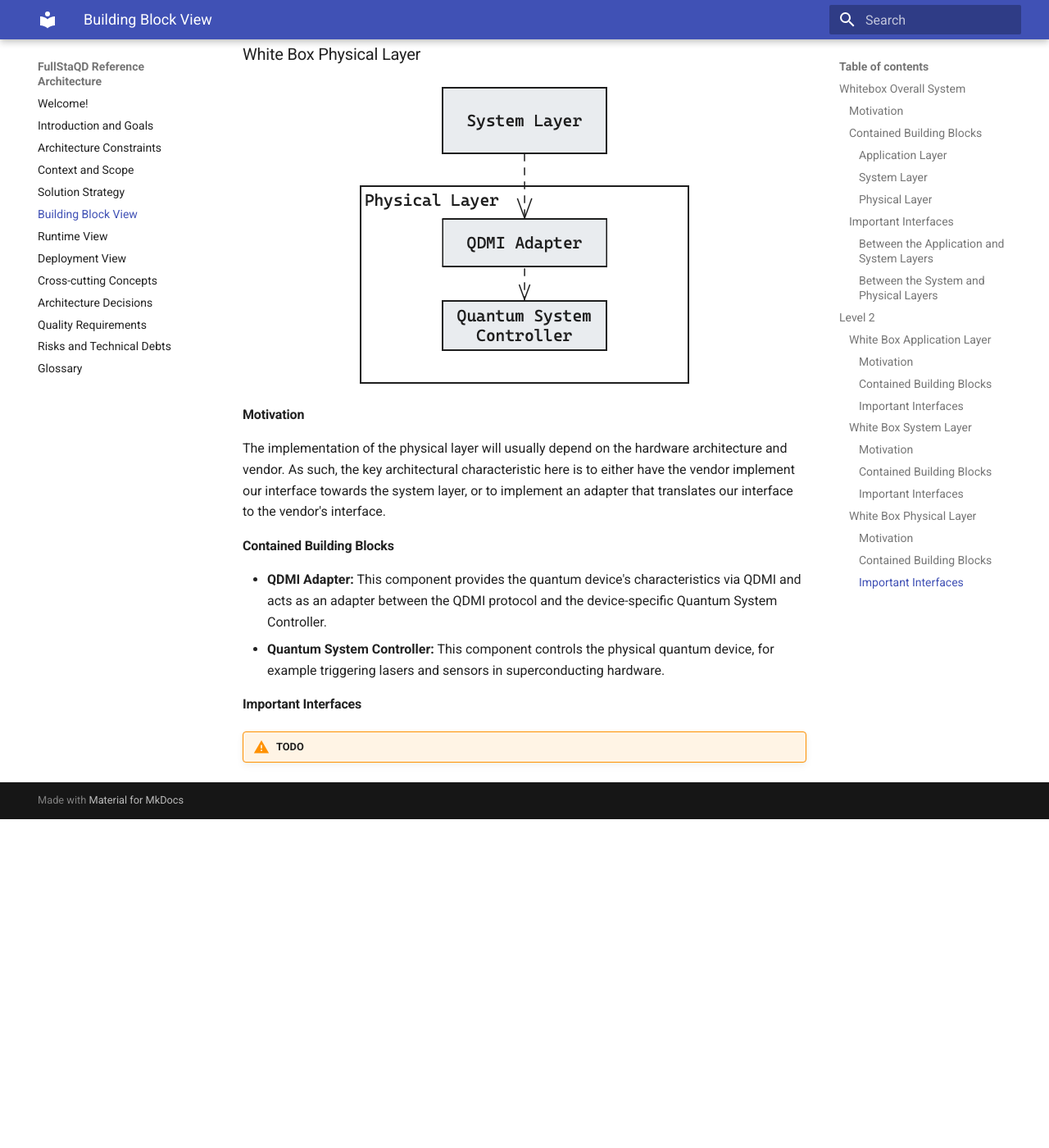
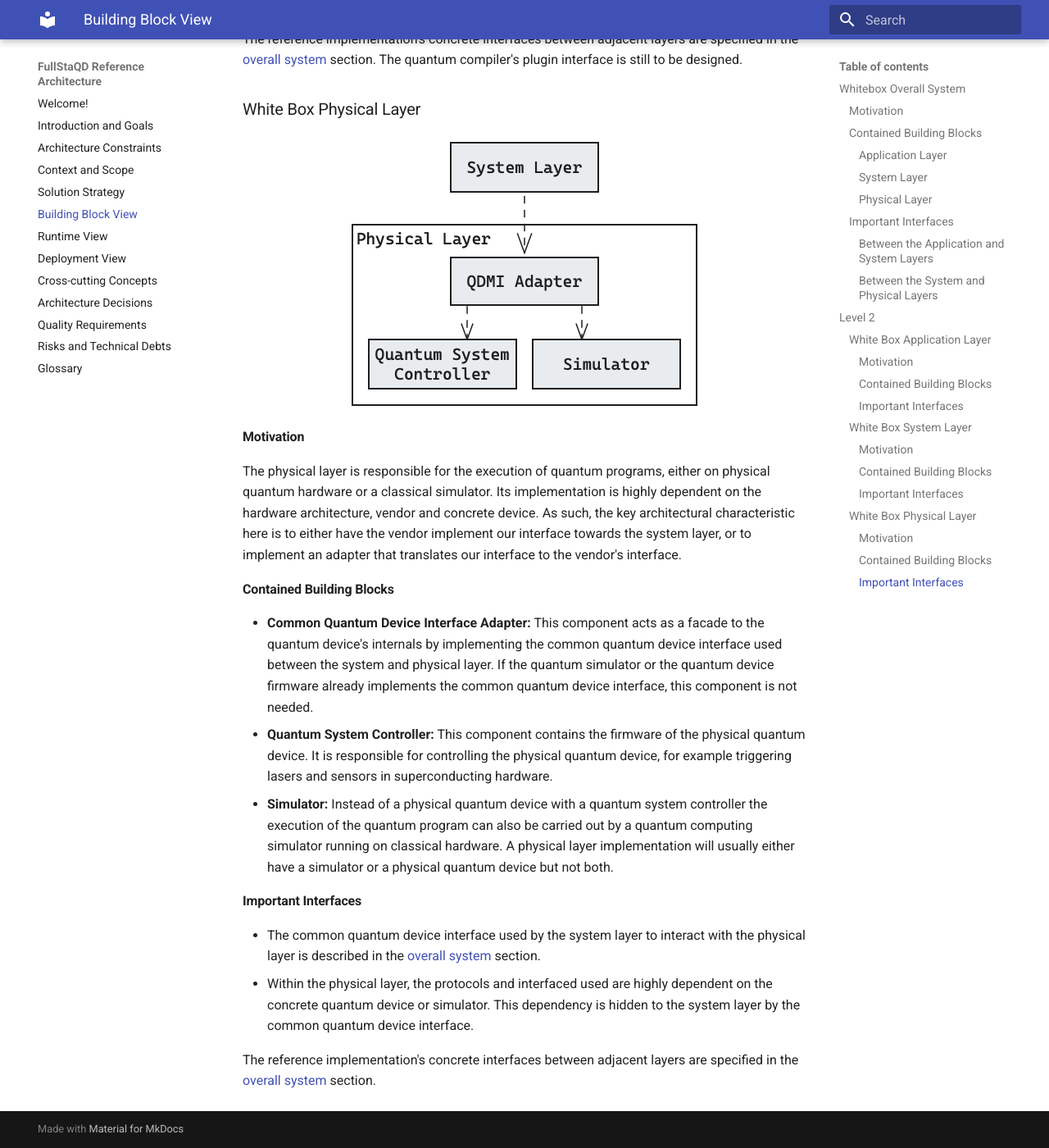
Before and after one commit to FullStaQD/architecture, an MkDocs documentation site: the page built from docs/05_building_block_view.md, in a window 1280 px wide and 1400 px high, scrolled down 7282 px. Shown: the whole window at 82% size. Built offline with MkDocs 1.6.1 and Material for MkDocs 9.7.7, drawn with Linux system fonts in a browser that asks for light colours; before the commit the page ends 8281 px from its top, so only the background shows below that.

Commit message:
docs(building-blocks): update physical layer, describe interfaces

```diff
--- a/docs/05_building_block_view.md
+++ b/docs/05_building_block_view.md
@@ -287,6 +287,10 @@ the **HPC Runtime** component and the **Compiler** component.
   to contribute compilation passes or dialects.
 - The remaining interfaces in the system layer are internal.
 
+The reference implementation's concrete interfaces between adjacent layers are
+specified in the [overall system](#_whitebox_overall_system) section.
+The quantum compiler's plugin interface is still to be designed.
+
 ### White Box Physical Layer {#_white_box_phys_layer}
 
 <figure markdown="span">
@@ -294,18 +298,38 @@ the **HPC Runtime** component and the **Compiler** component.
 </figure>
 
 #### Motivation
-The implementation of the physical layer will usually depend on the hardware
-architecture and vendor.
+The physical layer is responsible for the execution of quantum programs, either
+on physical quantum hardware or a classical simulator.
+Its implementation is highly dependent on the hardware architecture, vendor and
+concrete device.
 As such, the key architectural characteristic here is to either have the vendor
 implement our interface towards the system layer, or to implement an adapter
 that translates our interface to the vendor's interface.
 
 #### Contained Building Blocks
-* **QDMI Adapter:** This component provides the quantum device's characteristics
-  via QDMI and acts as an adapter between the QDMI protocol and the
-  device-specific Quantum System Controller.
-* **Quantum System Controller:** This component controls the physical quantum
-  device, for example triggering lasers and sensors in superconducting hardware.
+* **Common Quantum Device Interface Adapter:** This component acts as a facade
+  to the quantum device's internals by implementing the common quantum device
+  interface used between the system and physical layer.
+  If the quantum simulator or the quantum device firmware already implements the
+  common quantum device interface, this component is not needed.
+* **Quantum System Controller:** This component contains the firmware of the
+  physical quantum device.
+  It is responsible for controlling the physical quantum device, for example
+  triggering lasers and sensors in superconducting hardware.
+* **Simulator:** Instead of a physical quantum device with a quantum system
+  controller the execution of the quantum program can also be carried out by a
+  quantum computing simulator running on classical hardware.
+  A physical layer implementation will usually either have a simulator or a
+  physical quantum device but not both.
 
 #### Important Interfaces
-!!! warning "TODO"
+- The common quantum device interface used by the system layer to interact with
+  the physical layer is described in the
+  [overall system](#_whitebox_overall_system) section.
+- Within the physical layer, the protocols and interfaced used are highly
+  dependent on the concrete quantum device or simulator.
+  This dependency is hidden to the system layer by the common quantum device
+  interface.
+
+The reference implementation's concrete interfaces between adjacent layers are
+specified in the [overall system](#_whitebox_overall_system) section.
```
Also changed, not shown: docs/images/Building-Blocks-L2-Physical-Layer.excalidraw.png.
